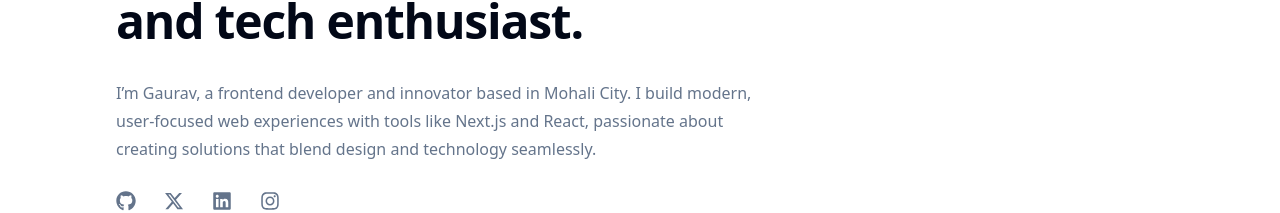
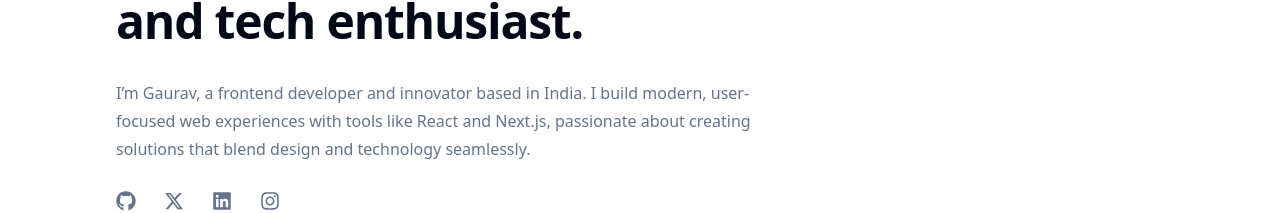
Before and after one commit to yoursgaurav/portfolio, a Next.js app: page / in a window 1280 px wide. Shown: the part 287-500 px from the top of the page. Built offline with nearby package versions, Linux system fonts and the light colour scheme; no server answers.

Commit message:
Update HERO_CONTENT description to show country location and maintain consistency

```diff
--- a/constants/hero.ts
+++ b/constants/hero.ts
@@ -7,5 +7,5 @@ export const AVATAR_CONFIG = {
 export const HERO_CONTENT = {
   title: "Frontend developer, creator, and tech enthusiast.",
   description:
-    "I’m Gaurav, a frontend developer and innovator based in Mohali City. I build modern, user-focused web experiences with tools like Next.js and React, passionate about creating solutions that blend design and technology seamlessly.",
+    "I’m Gaurav, a frontend developer and innovator based in India. I build modern, user-focused web experiences with tools like React and Next.js, passionate about creating solutions that blend design and technology seamlessly.",
 };
```
